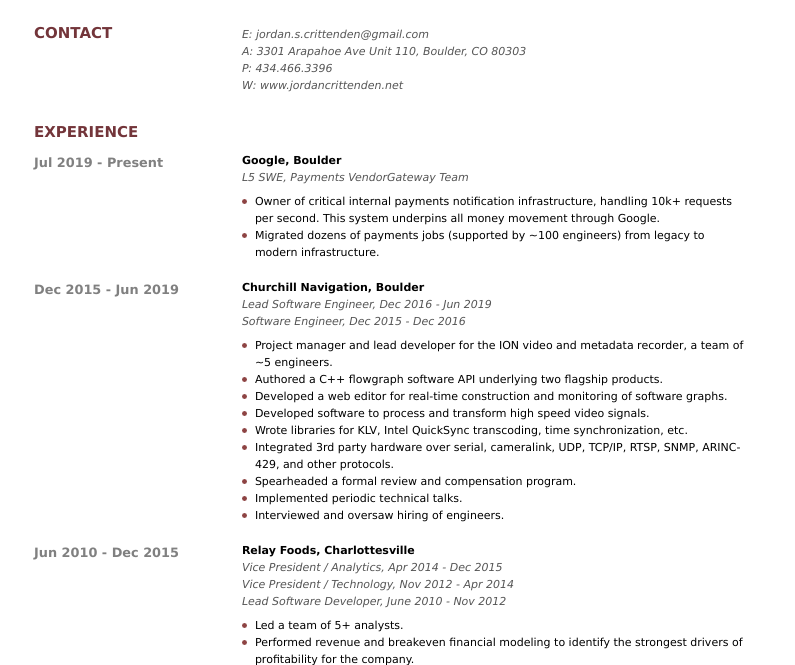
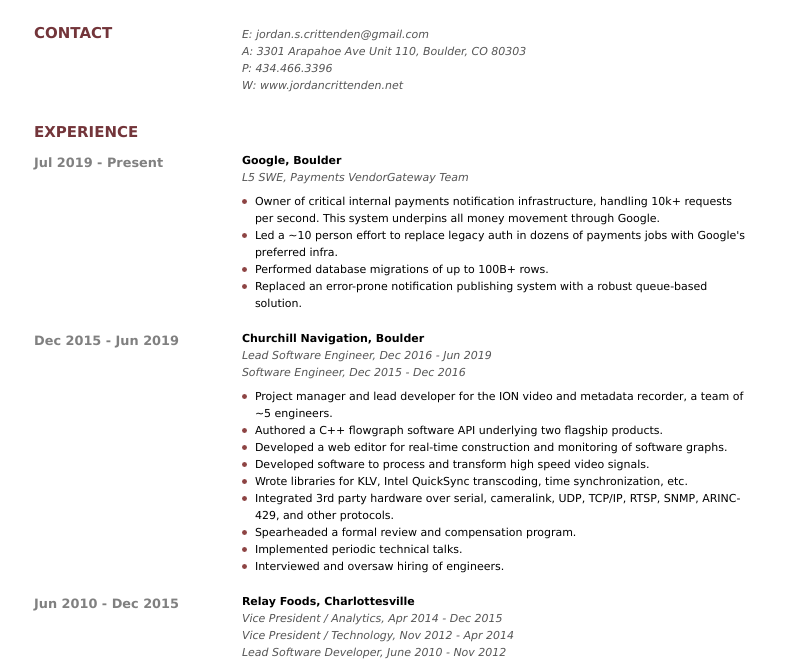
Before and after one commit to jordancrittenden/jordancrittenden, a website: page resumeprint.html in a window 1280 px wide. Shown: the part 104-769 px from the top of the page, without its empty margins (241-1036 px from the left). Drawn offline with Linux system fonts and the light colour scheme.

Commit message:
Update resume

```diff
--- a/resumeprint.html
+++ b/resumeprint.html
@@ -101,7 +101,9 @@
           <em>L5 SWE, Payments VendorGateway Team</em>
           <ul class="info">
             <li>Owner of critical internal payments notification infrastructure, handling 10k+ requests per second. This system underpins all money movement through Google.</li>
-            <li>Migrated dozens of payments jobs (supported by ~100 engineers) from legacy to modern infrastructure.</li>
+            <li>Led a ~10 person effort to replace legacy auth in dozens of payments jobs with Google's preferred infra.</li>
+            <li>Performed database migrations of up to 100B+ rows.</li>
+            <li>Replaced an error-prone notification publishing system with a robust queue-based solution.</li>
           </ul>
         </div>
       </div>
```
Also changed, not shown: resume.html (+2 -1 lines).
